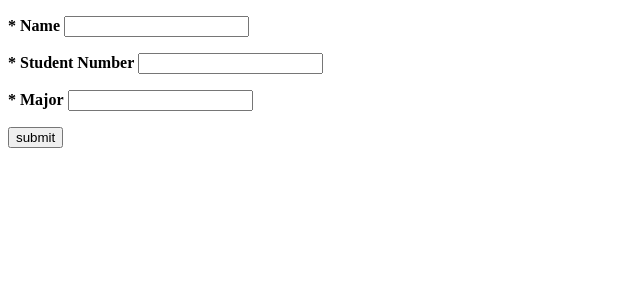
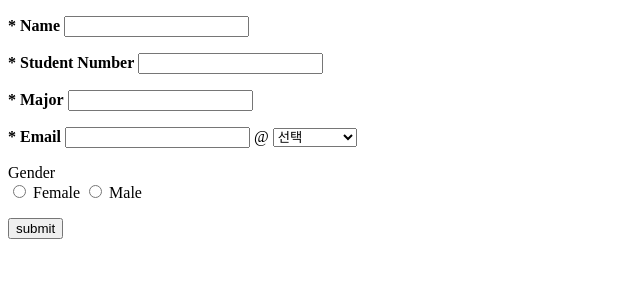
Before and after one commit to CSID-DGU/2023-1-OSSPrac-Momentum-2, a Flask app: template flask과제/templates/main.html in a window 1280 px wide. Shown: the top 300 px of the page, without its empty margins (0-640 px from the left). Run offline with Flask 3, Linux system fonts and the light colour scheme; the template is opened without the code that fills it, so the values that code supplies are empty.

Commit message:
[Feat] email, gender 입력 기능 추가

```diff
--- a/flask과제/main.py
+++ b/flask과제/main.py
@@ -2,13 +2,19 @@ from flask import Flask, redirect, render_template, request
 
 app = Flask(__name__)
 
+@app.route('/')
+def main():
+    return render_template('main.html')
 
 @app.route('/result', methods=['POST'])
 def result():
     name = request.form['name']
     student_number = request.form['student_number']
     major = request.form['major']
-    return render_template('result.html', name=name, student_number=student_number, major=major)
+    email_id = request.form['email_id']
+    email_addr = request.form['email_addr']
+    gender = request.form['gender']
+    return render_template('result.html', name=name, student_number=student_number, major=major, email_id=email_id, email_addr=email_addr, gender=gender)
 
 if __name__=='__main__':
-    app.run()
+    app.run(debug=True)
--- a/flask과제/templates/main.html
+++ b/flask과제/templates/main.html
@@ -26,6 +26,20 @@
     <p><b>* Name</b> <input type="'text" id='name'name="name"/> </p>
     <p><b>* Student Number</b> <input type="number" id='StudentNumber'name="sudent_number"/> </p>
     <p><b>* Major</b> <input type="'text" id='major'name="major"/> </p>
+    <p><b>* Email</b> <input type="text" id='email_id' name='email'/> @
+      <select name='email_addr'>
+        <option value="" selected>선택</option>
+        <option value="naver.com">naver.com</option>
+        <option value="gmail.com">gmail.com</option>
+        <option value="daum.net">daum.net</option>
+      </select>
+    </p>
+    <p>Gender<br>
+      <input type="radio" id="female" name="gender" value="female">
+      <label for="female">Female</label>
+      <input type="radio" id="male" name="gender" value="male">
+      <label for="male">Male</label>
+    </p>
     <p><button type='submit' value="submit">submit</button></p>
 
 </form>
```
Also changed, not shown: flask과제/templates/result.html (+27 -0 lines).
